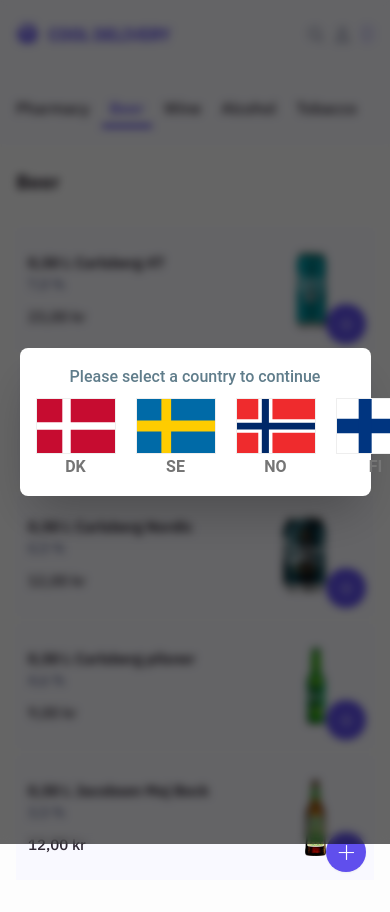
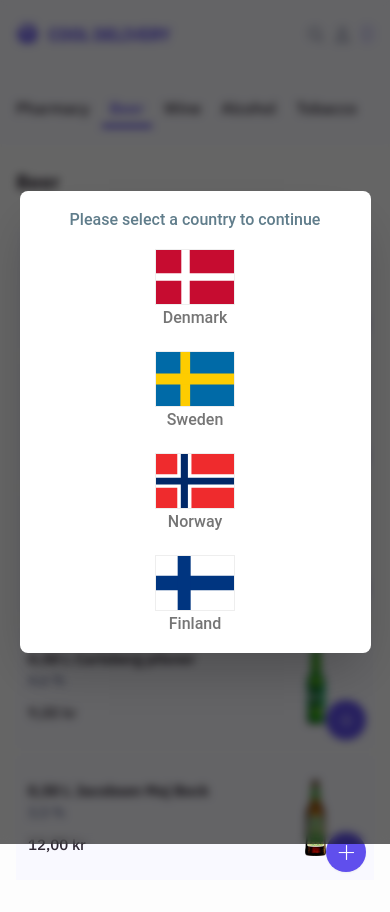
Before and after one commit to criipto/demo-cool-delivery-react, a React (Vite) app: page / in a window 390 px wide. Shown: the top 912 px of the page. Built offline with nearby package versions, Linux system fonts and the light colour scheme; what @criipto/verify-react would draw is missing.

Commit message:
Add country labels and responsive layout to country selector

```diff
--- a/src/components/CountryModal.tsx
+++ b/src/components/CountryModal.tsx
@@ -1,6 +1,6 @@
 import { Fragment, ReactElement, useEffect, useState } from 'react';
 import { Button, Dialog, DialogBody } from '@material-tailwind/react';
-import { Country, availableCountries, useCountry } from '../context/CountryContext';
+import { Country, availableCountries, countryLabels, useCountry } from '../context/CountryContext';
 import { Flag } from './Flag';
 
 export function CountryModal(): ReactElement {
@@ -34,13 +34,13 @@ export function CountryModal(): ReactElement {
         handler={handleOpen}
       >
         <DialogBody className="flex flex-col items-center gap-2">
-          <h1 className="font-medium">Please select a country to continue</h1>
-          <div className="flex justify-around gap-5 w-full">
+          <h1 className="font-medium mb-2">Please select a country to continue</h1>
+          <div className="flex flex-col gap-5 w-full sm:flex-row sm:justify-around">
             {
               availableCountries.map((country) => (
-                <button key={country} onClick={() => updateCountry(country)}>
+                <button className="flex flex-col items-center" key={country} onClick={() => updateCountry(country)}>
                   <Flag className="w-20 h-14 border" country={country} />
-                  <span className="text-gray-600 font-semibold">{country}</span>
+                  <span className="text-gray-600 font-medium">{countryLabels[country]}</span>
                 </button>
               ))
             }
--- a/src/context/CountryContext.tsx
+++ b/src/context/CountryContext.tsx
@@ -3,6 +3,13 @@ import useLocalStorage from '../hooks/useLocalStorage';
 
 export const availableCountries = ['DK', 'SE', 'NO', 'FI'] as const;
 export type Country = (typeof availableCountries)[number];
+
+export const countryLabels: Record<Country, string> = {
+  DK: 'Denmark',
+  SE: 'Sweden',
+  NO: 'Norway',
+  FI: 'Finland',
+};
 
 type CountryProviderProps = {
   children: ReactNode;
--- a/src/pages/OrderCompletedPage.tsx
+++ b/src/pages/OrderCompletedPage.tsx
@@ -8,13 +8,15 @@ import { Link } from 'react-router-dom';
 
 export function OrderCompletedPage({ onToggleEnv, currentEnvironment }: EnvProps): ReactElement {
   return (
-    <div>
+    <div className="flex flex-col min-h-screen">
       <Header onToggleEnv={onToggleEnv} currentEnvironment={currentEnvironment} />
       <main className="flex flex-col items-center mt-[10vh] gap-8 p-5">
         <div className="flex flex-col items-center gap-2">
           <img src={checkmarkIcon} className="h-12 h-12 mb-2" />
           <h1 className="font-bold">Your order has been submitted.</h1>
         </div>
+      </main>
+      <div className="fixed bottom-0 w-full lg:max-w-5xl bg-white p-4 bg-white py-6 shadow-inner bg-gray-300">
           <Link to="/" tabIndex={-1} className='w-full'>
             <Button variant="default">
               <img
@@ -24,7 +26,7 @@ export function OrderCompletedPage({ onToggleEnv, currentEnvironment }: EnvProps
               <p className="font-semibold">Continue Shopping</p>
             </Button>
           </Link>
-      </main>
+      </div>
     </div>
   )
 }
```
Lines whose indentation alone changed are shown as unchanged.
